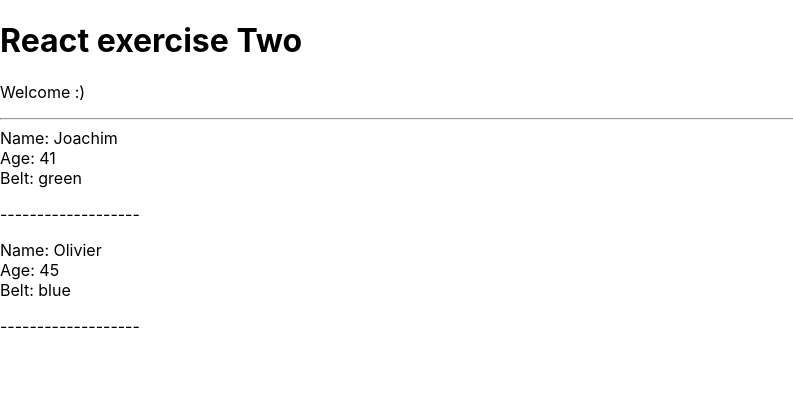
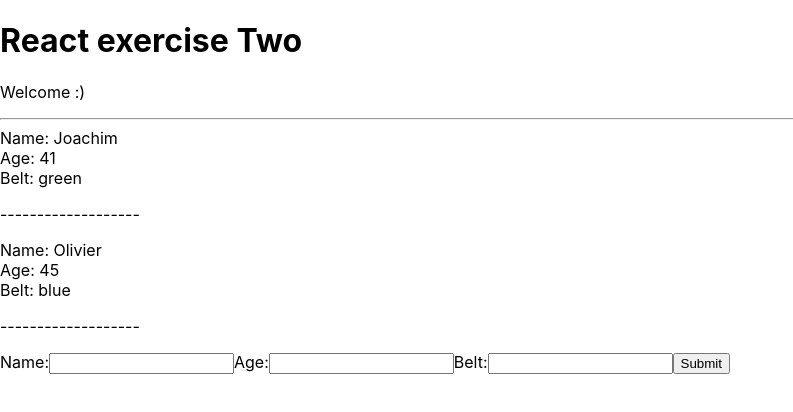
Before and after one commit to Jitgitbit/react-exercise-two, a React (Create React App) app: page / in a window 1280 px wide. Shown: the top 412 px of the page, without its empty margins (0-793 px from the left). Built offline with nearby package versions, Linux system fonts and the light colour scheme.

Commit message:
form component added (only local state storage)

```diff
--- a/src/App.js
+++ b/src/App.js
@@ -1,5 +1,6 @@
 import React, {Component} from 'react';
 import Phoenix from './components/Phoenixes';
+import AddPhoenix from './components/AddPhoenix';
 
 
 class App extends Component {
@@ -22,6 +23,7 @@
         <Phoenix name='Joachim' age='41' belt='Green'/> */}
         <hr/>
         <Phoenix phoenixes={this.state.phoenixes}/>
+        <AddPhoenix/>
       </div>
     );
   }
--- /dev/null
+++ b/src/components/AddPhoenix.jsx
@@ -0,0 +1,33 @@
+import React, { Component } from 'react'
+
+export default class AddPhoenix extends Component {
+  state = {
+    name: null,
+    age: null,
+    belt: null
+  }
+  handleChange = (e) => {
+    this.setState({
+      [e.target.id] : e.target.value
+    })
+  }
+  handleSubmit = (e) => {
+    e.preventDefault();
+    console.log(this.state);
+  }
+  render() {
+    return (
+      <div>
+        <form onSubmit={this.handleSubmit}>
+          <label htmlFor='name'>Name:</label>
+          <input type='text' id='name' onChange={this.handleChange}/>
+          <label htmlFor='name'>Age:</label>
+          <input type='text' id='age' onChange={this.handleChange}/>
+          <label htmlFor='name'>Belt:</label>
+          <input type='text' id='belt' onChange={this.handleChange}/>
+          <button>Submit</button>
+        </form>
+      </div>
+    )
+  }
+}
```
